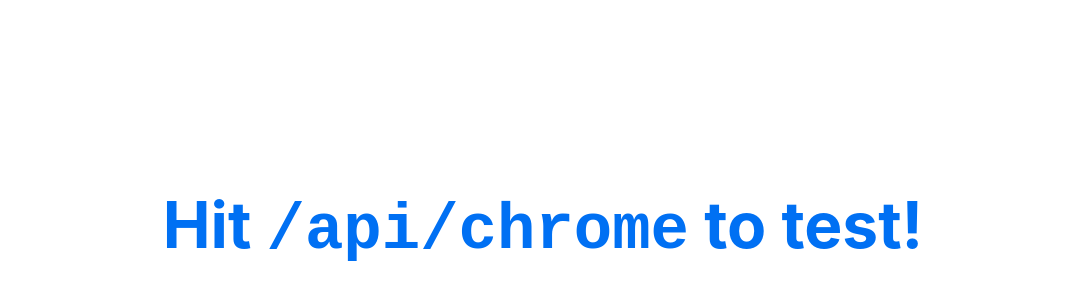
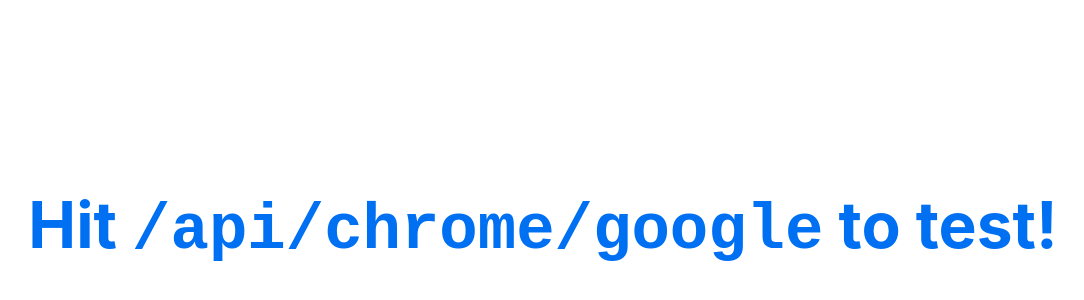
Before and after one commit to jackHedaya/playwright-vercel-test, a Next.js app: page / in a window 1280 px wide. Shown: the part 172-472 px from the top of the page, without its empty margins (97-1181 px from the left). Built offline with nearby package versions, Linux system fonts and the light colour scheme.

Commit message:
Update text

```diff
--- a/pages/index.tsx
+++ b/pages/index.tsx
@@ -6,7 +6,7 @@
     <div className={styles.container}>
       <h1 className={styles.title}>
         <a href="/api/chrome">
-          Hit <code>/api/chrome</code> to test!
+          Hit <code>/api/chrome/google</code> to test!
         </a>
       </h1>
     </div>
```
